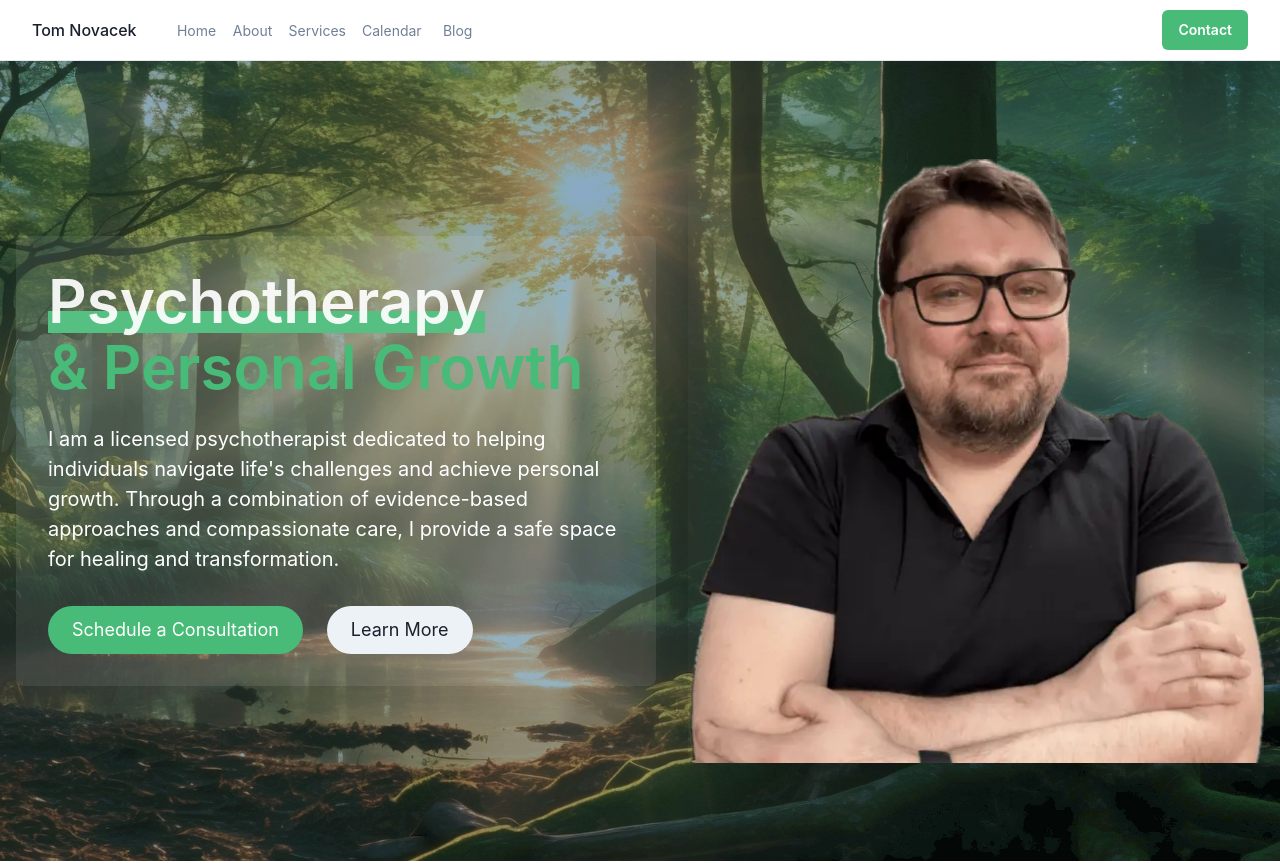
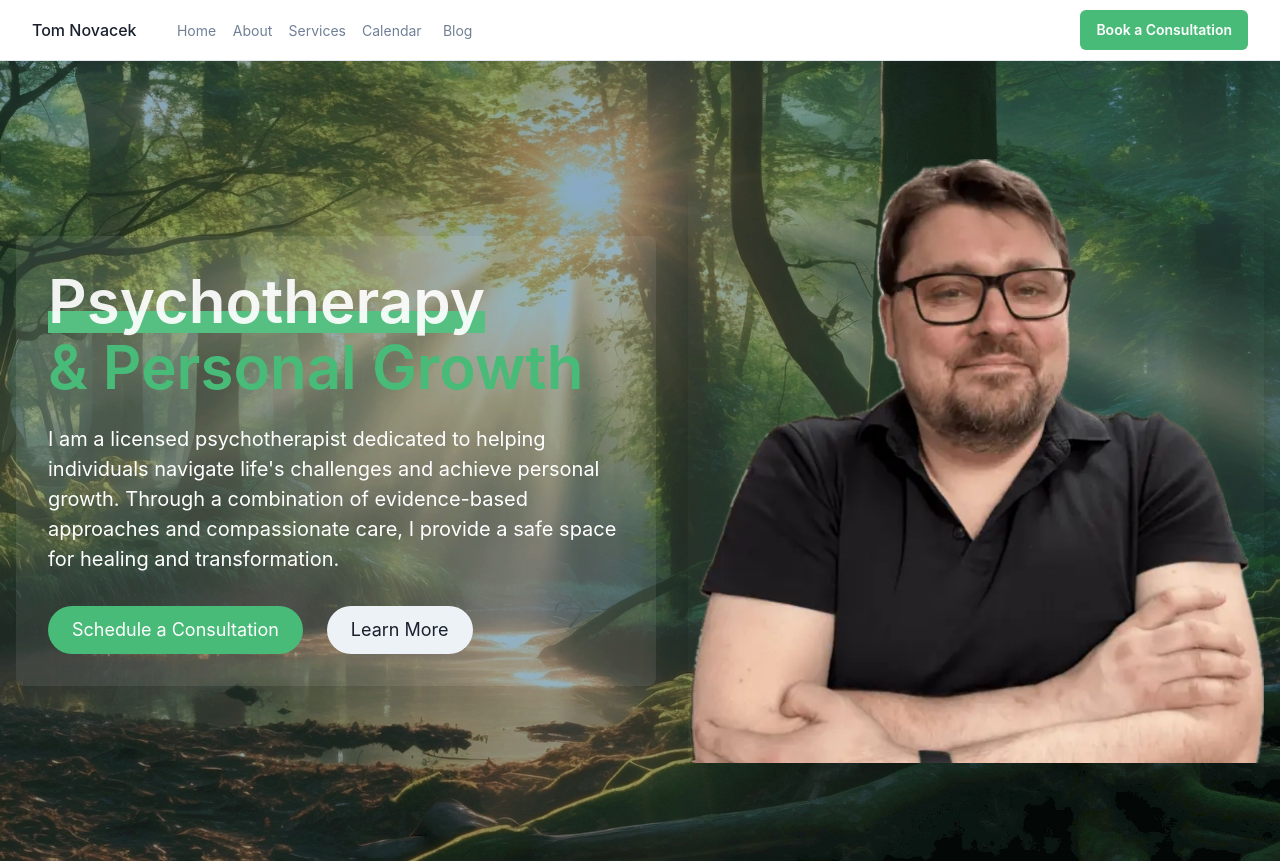
Before and after one commit to tomnovacek/psyweb, a React (Vite) app: page / in a window 1280 px wide. Shown: the top 863 px of the page. Built offline with nearby package versions, Linux system fonts and the light colour scheme.

Commit message:
Add call to action to home page and navbar.

```diff
--- a/src/components/Navbar.jsx
+++ b/src/components/Navbar.jsx
@@ -62,7 +62,7 @@ const MobileNav = () => {
         </Button>
         <Button
           as={RouterLink}
-          to="/contact"
+          to="/calendar"
           w="full"
           fontSize={'sm'}
           fontWeight={600}
@@ -70,7 +70,7 @@ const MobileNav = () => {
           bg={'green.400'}
           _hover={{ bg: 'green.500' }}
         >
-          Contact
+          Book a Consultation
         </Button>
       </Stack>
     </Stack>
@@ -138,7 +138,7 @@ export default function Navbar() {
           >
             <Button
               as={RouterLink}
-              to="/contact"
+              to="/calendar "
               display={{ base: 'none', md: 'inline-flex' }}
               fontSize={'sm'}
               fontWeight={600}
@@ -149,7 +149,7 @@ export default function Navbar() {
                 bg: 'green.300',
               }}
             >
-              Contact
+              Book a Consultation
             </Button>
           </Stack>
         </Flex>
--- a/src/pages/Home.jsx
+++ b/src/pages/Home.jsx
@@ -535,6 +535,21 @@ export default function Home() {
             </Button>
           </Stack>
         </Container>
+        <Stack align={'center'} mt={10}>
+            <Button
+              as={RouterLink}
+              to="/calendar"
+              colorScheme={'green'}
+              variant={'solid'}
+              size={'lg'}
+              _hover={{
+                bg: 'green.400',
+                color: 'white',
+              }}
+            >
+              Book a Consultation
+            </Button>
+          </Stack>
       </Box>
     </>
   )
```
